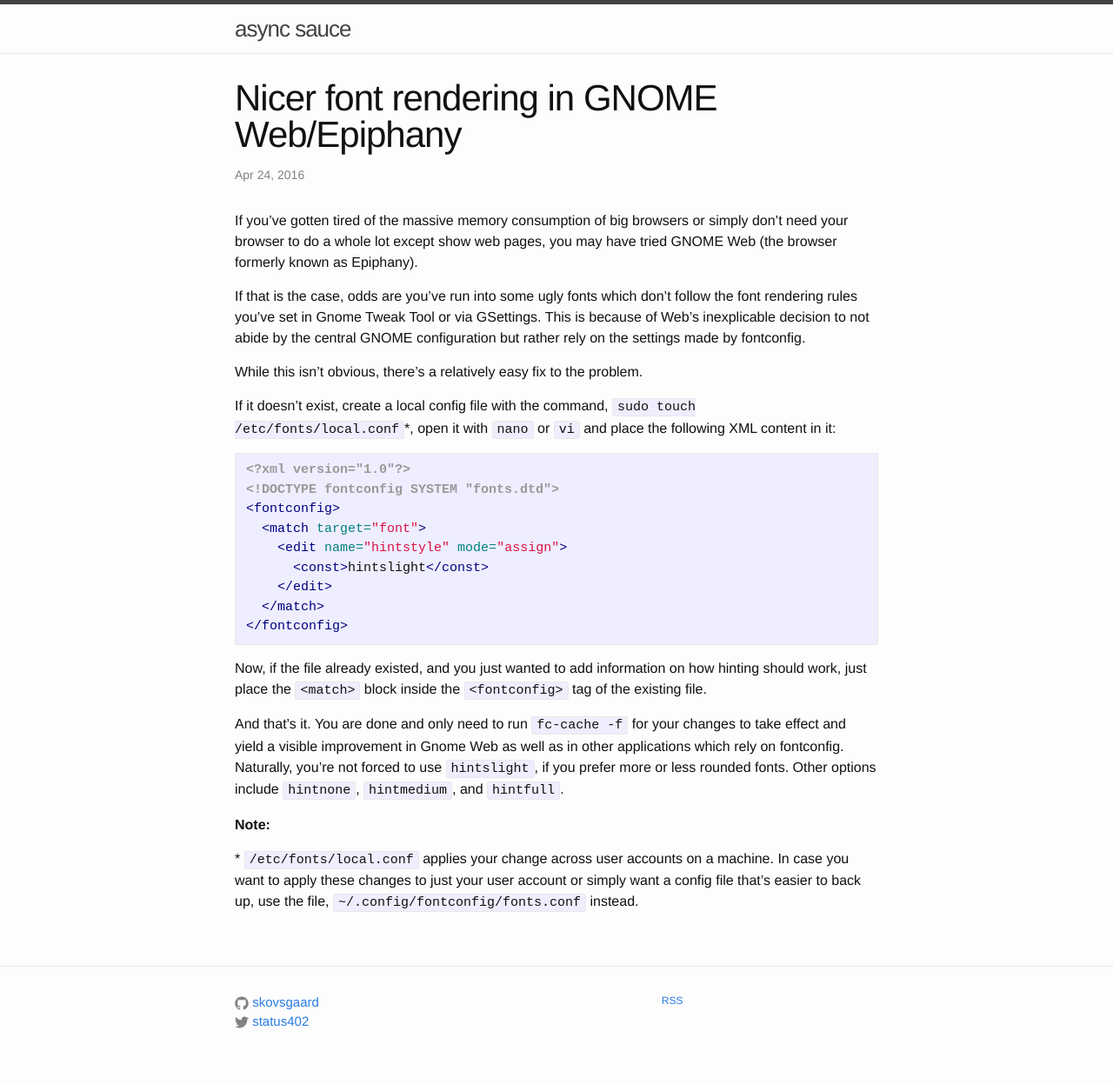
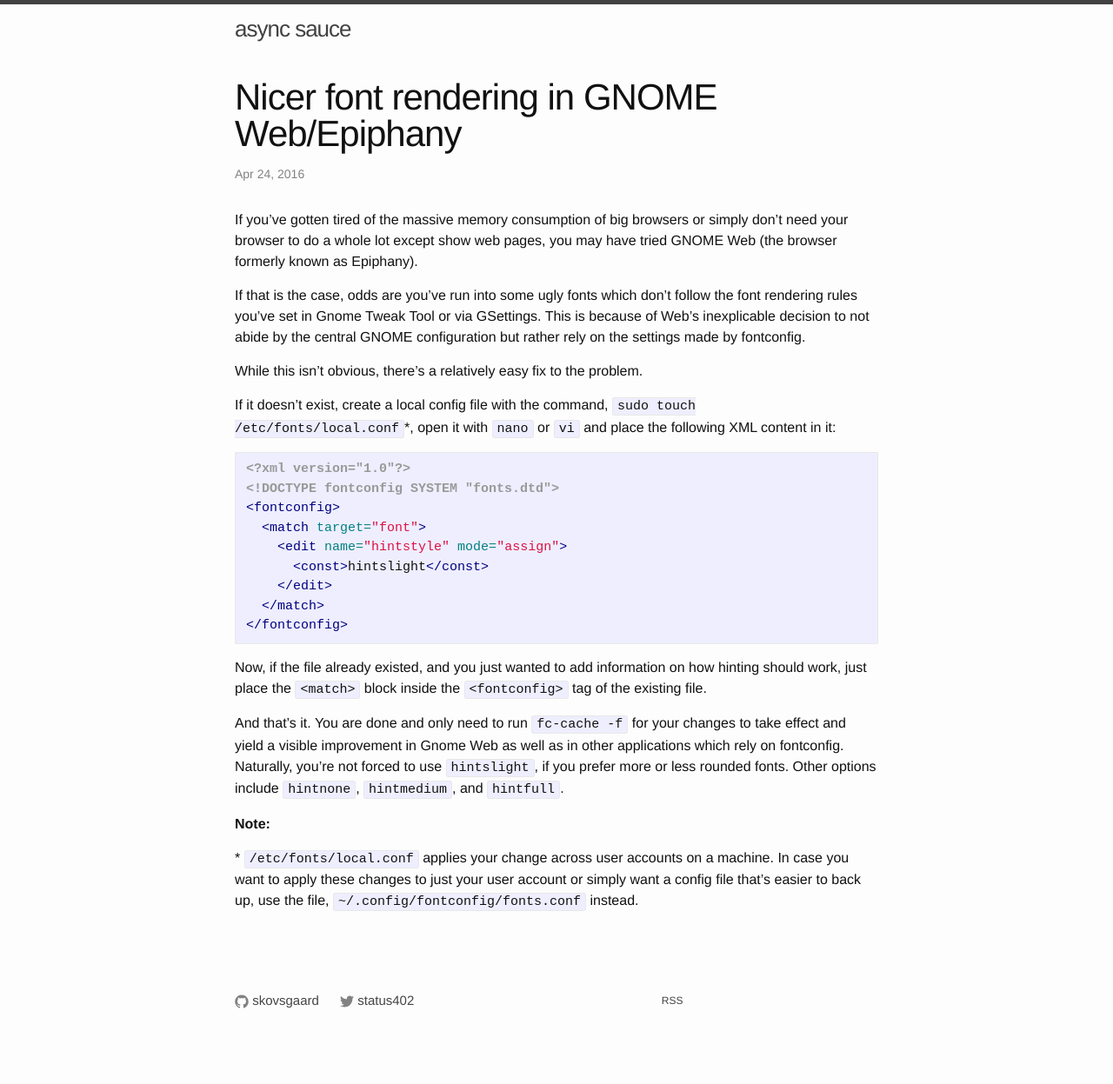
Before and after one commit to skovsgaard/skovsgaard.github.io, a Jekyll site: the page built from _posts/2016-04-25-nicer-epiphany-fonts.markdown, in a window 1280 px wide. Shown: the whole page at 87% size. Built offline with Jekyll 4.4.1, drawn with Linux system fonts in a browser that asks for light colours; after the commit the page ends 1222 px from its top, so only the background shows below that.

Commit message:
Clean up front page and footer

```diff
--- a/_includes/footer.html
+++ b/_includes/footer.html
@@ -3,7 +3,7 @@
   <div class="wrapper">
 
     <div class="footer-col-wrapper">
-      <div class="footer-col footer-col-2">
+      <div class="footer-col footer-col-3">
         <ul class="social-media-list">
           {% if site.github_username %}
           <li>
@@ -19,7 +19,7 @@
         </ul>
       </div>
 
-      <div class="footer-col footer-col-3">
+      <div class="footer-col footer-col-2">
       </div>
 
       <div class="footer-col footer-col-2">
--- a/_sass/_layout.scss
+++ b/_sass/_layout.scss
@@ -3,7 +3,7 @@
  */
 .site-header {
     border-top: 5px solid $grey-color-dark;
-    border-bottom: 1px solid $grey-color-light;
+    // border-bottom: 1px solid $grey-color-light;
     min-height: 56px;
 
     // Positioning context for the mobile navigation icon
@@ -98,7 +98,7 @@
  * Site footer
  */
 .site-footer {
-    border-top: 1px solid $grey-color-light;
+    // border-top: 1px solid $grey-color-light;
     padding: $spacing-unit 0;
 }
 
@@ -111,6 +111,14 @@
 .social-media-list {
     list-style: none;
     margin-left: 0;
+
+    > li {
+      display: inline-block;
+
+      :nth-child(2) {
+	margin-right: 20px;
+      }
+    }
 }
 
 .footer-col-wrapper {
@@ -243,5 +251,6 @@
 
 /* RSS notice */
 .rss-subscribe {
+  padding-top: 2px;
   font-size: 0.8em;
 }
--- a/css/main.scss
+++ b/css/main.scss
@@ -16,7 +16,7 @@
 
 $text-color:       #111;
 $background-color: #fdfdfd;
-$brand-color:      #2a7ae2;
+$brand-color:      #444;
 
 $grey-color:       #828282;
 $grey-color-light: lighten($grey-color, 40%);
--- a/index.html
+++ b/index.html
@@ -8,8 +8,8 @@
     {% for post in site.posts %}
       <li>
         <h6>
-	  <span class="post-meta">{{ post.date | date: "%b %-d, %Y" }}</span>
-	  -
+	  <!-- <span class="post-meta">{{ post.date | date: "%b %-d, %Y" }}</span>
+	  - -->
           <a class="post-link" href="{{ post.url | prepend: site.baseurl }}">{{ post.title }}</a>
         </h6>
       </li>
```
